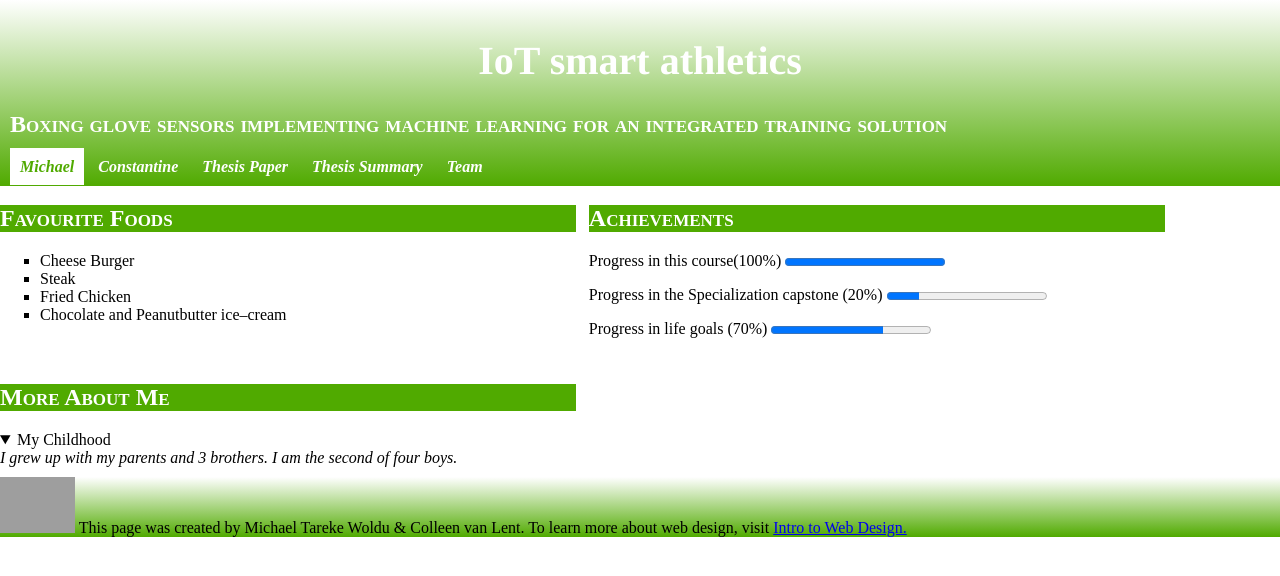
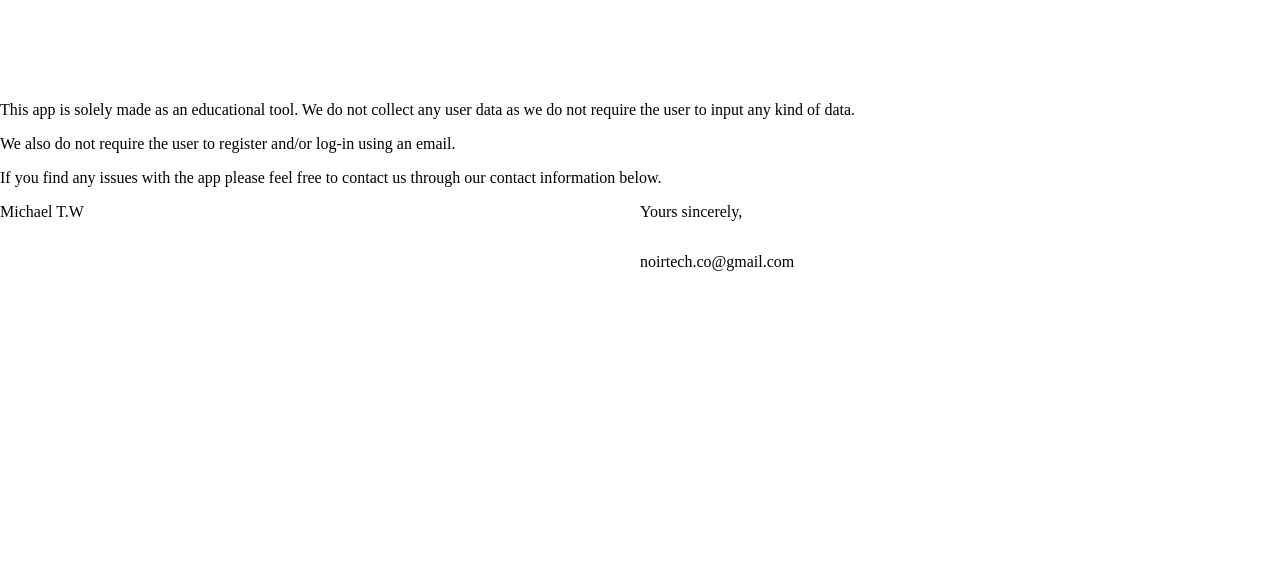
Before and after one commit to MikeWoldu/fidelat, a plain HTML site: page index.html in a window 1280 px wide. Drawn offline with Linux system fonts and the light colour scheme; grey boxes are pictures that could not be loaded.

Commit message:
Update index.html

```diff
--- a/index.html
+++ b/index.html
@@ -7,54 +7,20 @@
 
     </head>
     <body>
-        <header>
-            <h1 style = "color: crimson">IoT smart athletics</h1>
-            <h2> Boxing glove sensors implementing machine learning for an integrated training solution</h2>
-            <nav>
-                <a href="https://www.linkedin.com/in/michael-tareke-woldu-504b74a0?lipi=urn%3Ali%3Apage%3Ad_flagship3_profile_view_base_contact_details%3BzfJcjppIQSCc9z9bupHQKg%3D%3D"  class="current" target="_blank">Michael</a>
+      <h1>Privacy Policy</h1>
 
-                <a href="https://www.linkedin.com/in/konstantinos-sosopoulos-aa8a74213?lipi=urn%3Ali%3Apage%3Ad_flagship3_profile_view_base_contact_details%3BjP0GrNA8TYKdc%2FnTwV4Xcw%3D%3D" target="_blank">Constantine</a>
+      <section>
+        <p>This app is solely made as an educational tool. We do not collect any user data as we do not require the user to input any kind of data.</p>
+        <p>We also do not require the user to register and/or log-in using an email.
+           </p>
 
-                <a href="https://www.diva-portal.org/smash/record.jsf?pid=diva2:1561033" target="_blank">Thesis Paper</a>
-
-                <a href="https://drive.google.com/file/d/1ODB6fIFTgcD9DRXp0mTfeijWtQC55jET/view?usp=sharing" target="_blank">Thesis Summary</a>
-
-                <a href="https://drive.google.com/file/d/10XUrNefx8-EdF4pVl9VaB4Ym7u5oMpDF/view?usp=sharing" target="_blank">Team</a>
-
-            </nav>
-        </header>
+           <p> If you find any issues with the app please  feel free to contact us through our contact information below.
+           </p>
+            <div> Yours sincerely,</div>
+               <div>Michael T.W </div>
+               <div> noirtech.co@gmail.com</div>
 
 
-
-        <section class="half">
-            <h2>Favourite Foods</h2>
-            <ul>
-                <li>Cheese Burger</li>
-                <li>Steak</li>
-                <li>Fried Chicken</li>
-                <li>Chocolate and Peanutbutter ice&ndash;cream </li>
-            </ul>
-        </section>
-        <section class="half">
-            <h2>Achievements</h2>
-            <p>Progress in this course(100%) <progress  max="100" value="100">100%</progress> </p>
-            <p>Progress in the Specialization capstone (20%) <progress max="100" value="20">20%</progress></p>
-            <p>Progress in life goals (70%) <progress max="100" value="70">70%</progress></p>
-        </section>
-
-        <section class="half">
-            <h2>More About Me</h2>
-            <details open>
-                <summary>My Childhood</summary>
-                I grew up with my parents and 3 brothers. I am the second of four boys.
-            </details>
-        </section>
-
-
-        <footer>
-            <p> <img src="http://www.intro-webdesign.com/images/newlogo.png" alt="newLogo">
-            This page was created by Michael Tareke Woldu &amp; Colleen van Lent.
-            To learn more about web design, visit <a href="http://www.intro-webdesign.com">Intro to Web Design.</a></p>
-        </footer>
+      </section>
     </body>
 </html>
```
